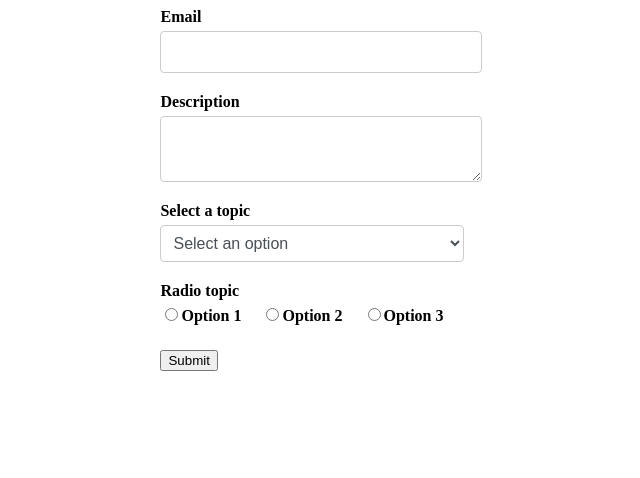
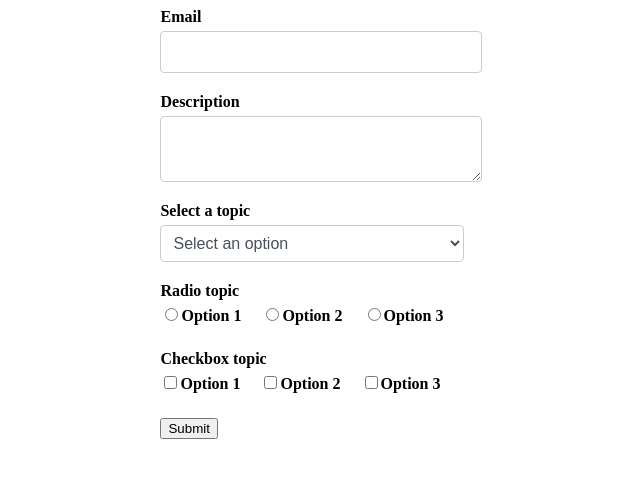
Before and after one commit to fachry99/React-Formik, a React (Vite) app in the folder Form-Demo/: page / in a window 1280 px wide. Shown: the top 478 px of the page, without its empty margins (328-968 px from the left). Built offline with nearby package versions, Linux system fonts and the light colour scheme.

Commit message:
checkbox group

```diff
--- /dev/null
+++ b/Form-Demo/src/components/CheckboxGroup.jsx
@@ -0,0 +1,34 @@
+import { Field, ErrorMessage } from "formik";
+import TextError from "./TextError";
+import React from "react";
+
+function CheckboxGroup(props) {
+  const { label, name, options, ...rest } = props;
+  return (
+    <div className="form-control">
+      <label htmlFor={name}>{label}</label>
+      <Field name={name} {...rest}>
+        {({ field }) => {
+          console.log("Field", field);
+          return options.map((option) => {
+            return (
+              <React.Fragment key={option.key}>
+                <input
+                  type="checkbox"
+                  id={option.value}
+                  {...field}
+                  value={option.value}
+                  checked={field.value.includes(option.value)}
+                />
+                <label htmlFor={option.value}>{option.key}</label>
+              </React.Fragment>
+            );
+          });
+        }}
+      </Field>
+      <ErrorMessage component={TextError} name={name} />
+    </div>
+  );
+}
+
+export default CheckboxGroup;
--- a/Form-Demo/src/components/FormikContainer.jsx
+++ b/Form-Demo/src/components/FormikContainer.jsx
@@ -16,17 +16,25 @@
     { key: "Option 3", value: "rOption3" },
   ];
 
+  const CheckboxOptions = [
+    { key: "Option 1", value: "cOption1" },
+    { key: "Option 2", value: "cOption2" },
+    { key: "Option 3", value: "cOption3" },
+  ];
+
   const initialValues = {
     email: "",
     description: "",
     selectOption: "",
     radioOption: "",
+    checkboxOption: [],
   };
   const validationSchema = Yup.object({
     email: Yup.string().required("Required"),
     description: Yup.string().required("Required"),
     selectOption: Yup.string().required("Required"),
     radioOption: Yup.string().required("Required"),
+    checkboxOption: Yup.array().required("Required"), // array of strings
   });
   const onSubmit = (values) => {
     console.log("Form data", values);
@@ -62,6 +70,12 @@
             name="radioOption"
             options={radioOptions}
           />
+          <FormikControl
+            control="checkbox"
+            label="Checkbox topic"
+            name="checkboxOption"
+            options={CheckboxOptions}
+          />
           <button type="submit">Submit</button>
         </Form>
       )}
--- a/Form-Demo/src/components/FormikControl.jsx
+++ b/Form-Demo/src/components/FormikControl.jsx
@@ -2,6 +2,7 @@
 import Textarea from "./Textarea";
 import Select from "./Select";
 import RadioButton from "./RadioButton";
+import CheckboxGroup from "./CheckboxGroup";
 
 function FormikControl(props) {
   const { control, ...rest } = props;
@@ -14,8 +15,8 @@
       return <Select {...rest} />;
     case "radio":
       return <RadioButton {...rest} />;
-    // case "checkbox":
-    //   return <Checkbox {...rest} />;
+    case "checkbox":
+      return <CheckboxGroup {...rest} />;
     // case "date":
     //   return <Date {...rest} />;
     default:
```
